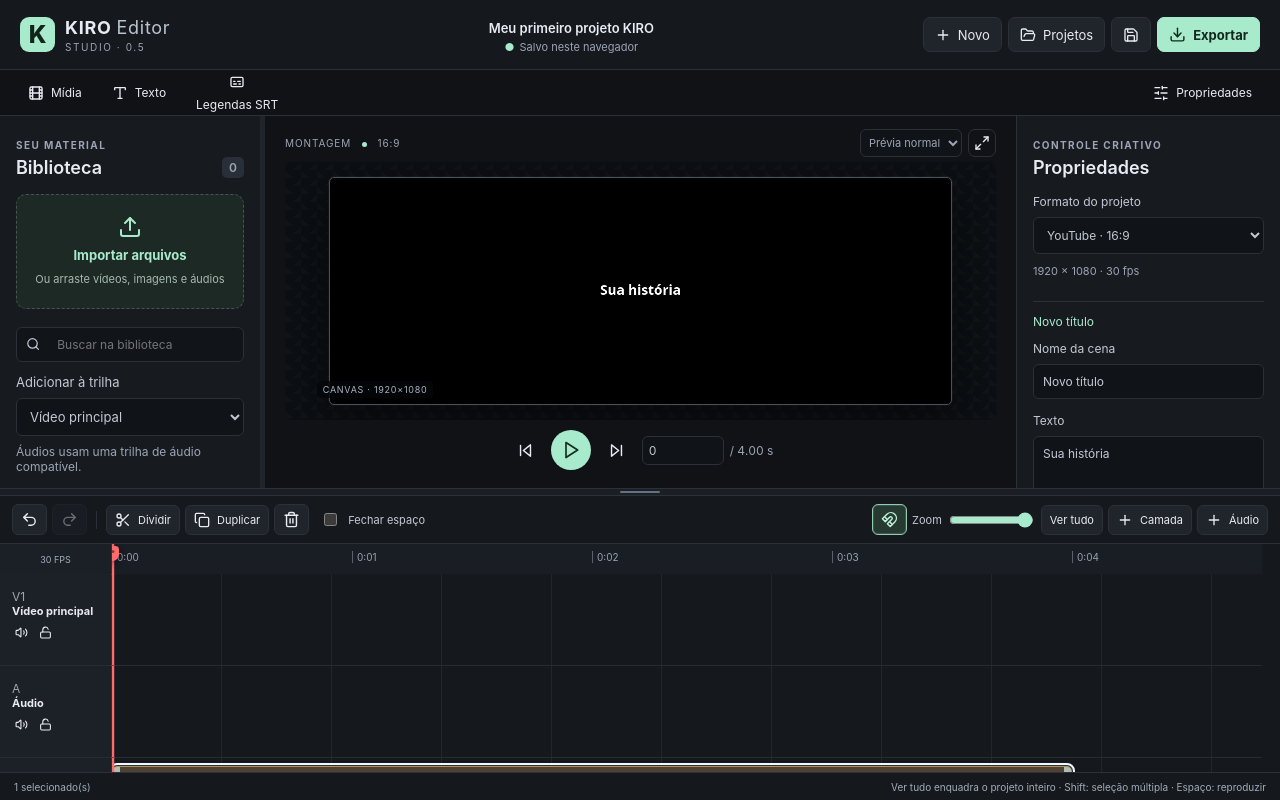
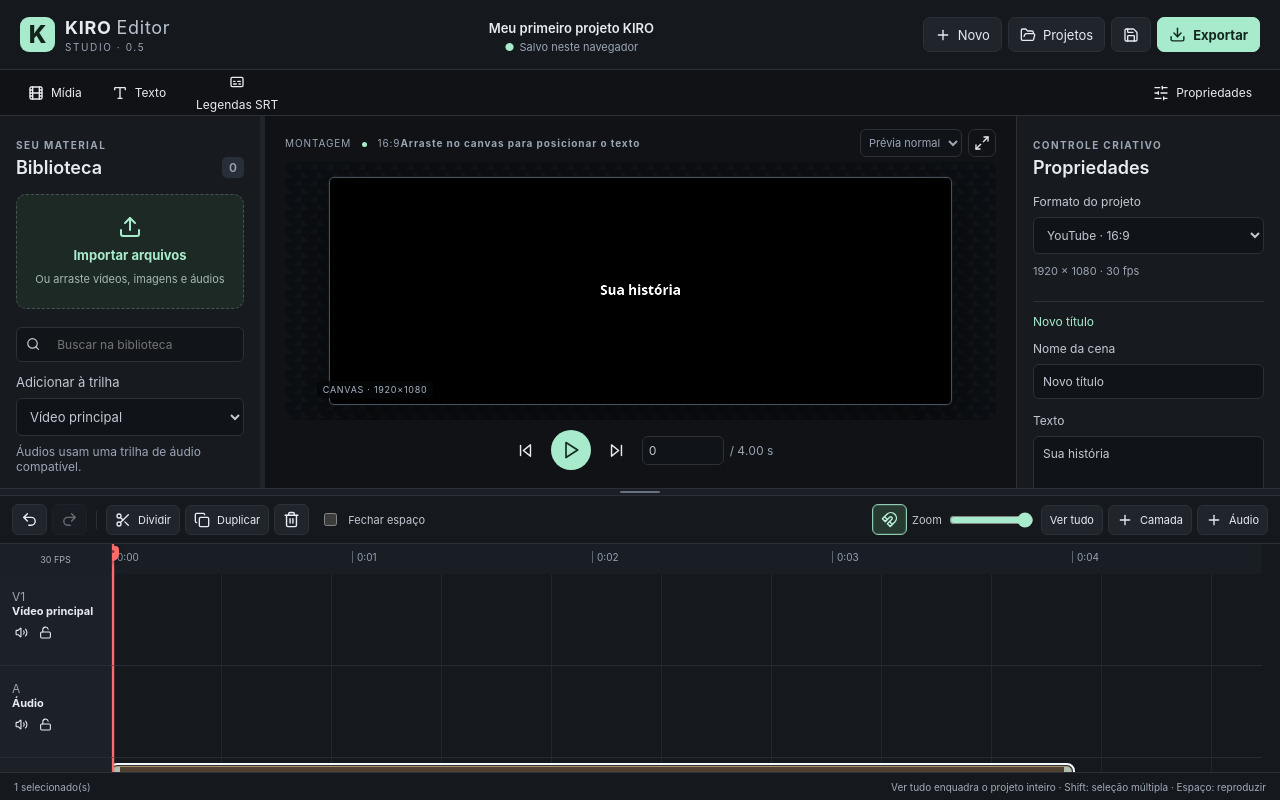
Before and after one commit to kiroaventureiro/kiro-editor, a React (Vite) app: page / in a window 1280 px wide. Both pictures are taken after a click on the button "Texto". Built offline with nearby package versions, Linux system fonts and the light colour scheme.

Commit message:
ux: drag video and text directly on canvas

```diff
--- a/src/components/Preview.tsx
+++ b/src/components/Preview.tsx
@@ -149,6 +149,7 @@ export default function Preview({
       onPlaying(true);
     }
   };
+  const movable = !!selectedClip && selectedClip.type !== "audio";
   const factor =
     quality / Math.min(project.settings.width, project.settings.height);
   return (
@@ -156,6 +157,7 @@ export default function Preview({
       <div className="preview-heading">
         <span>
           MONTAGEM <i /> {project.settings.aspectRatio}
+          {movable && <b className="canvas-hint">Arraste no canvas para posicionar {selectedClip?.type === "text" ? "o texto" : "o vídeo"}</b>}
         </span>
         <div>
           <select
@@ -182,12 +184,14 @@ export default function Preview({
             width={Math.round(project.settings.width * factor)}
             height={Math.round(project.settings.height * factor)}
             aria-label="Prévia da montagem"
+            className={movable ? "canvas-movable" : ""}
             style={{
               aspectRatio: project.settings.aspectRatio.replace(":", " / "),
             }}
             onPointerDown={(e) => {
-              if (!selectedClip || playing || selectedClip.type === "audio")
-                return;
+              if (!movable || !selectedClip) return;
+              if (playing) onPlaying(false);
+              e.preventDefault();
               e.currentTarget.setPointerCapture(e.pointerId);
               onBegin();
               drag.current = {
```
